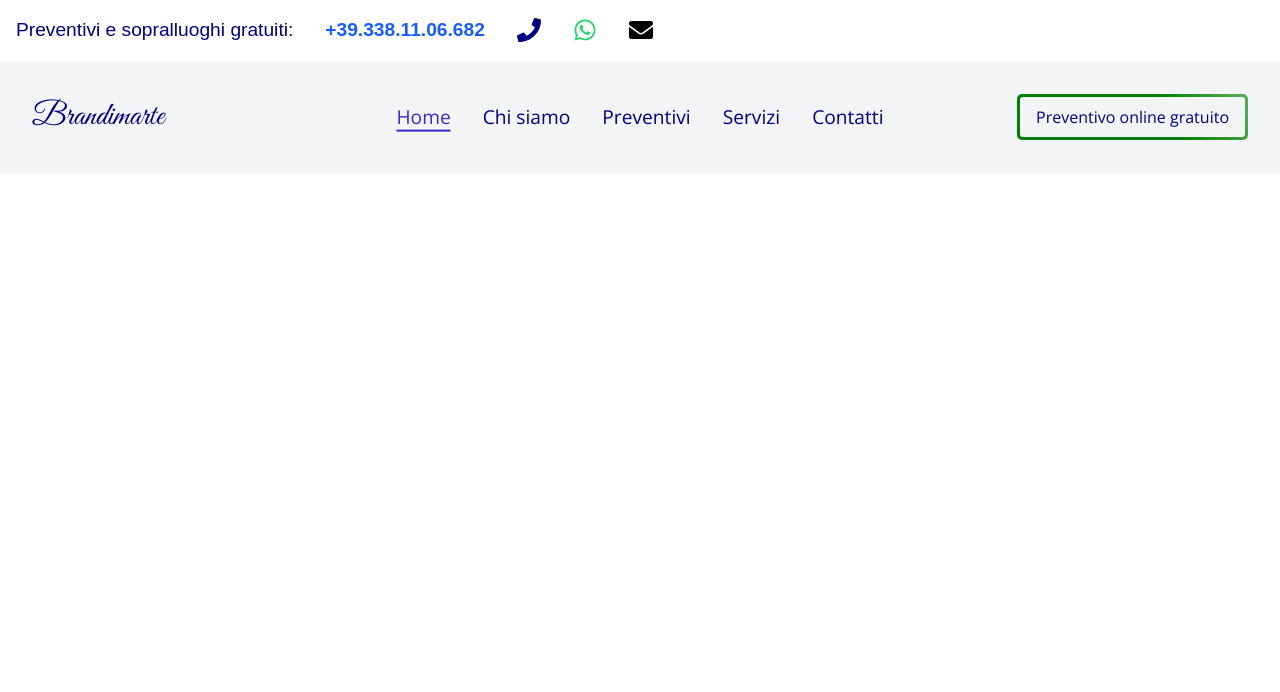
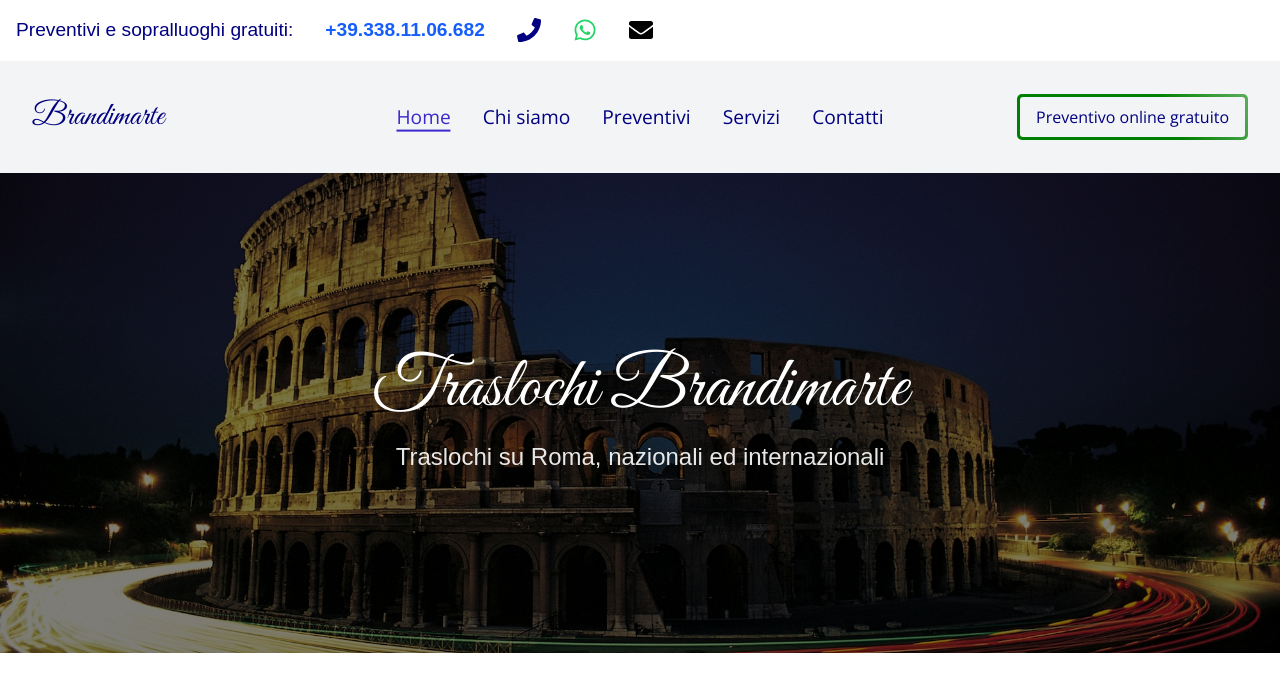
Before and after one commit to MarcoValeri/brandimarte-app, a Next.js app: page / in a window 1280 px wide. Shown: the top 692 px of the page. Built offline with nearby package versions, Linux system fonts and the light colour scheme; a web font is replaced by a local one.

Commit message:
Add header component

```diff
--- /dev/null
+++ b/app/components/Header/Header.tsx
@@ -0,0 +1,37 @@
+import Image from "next/image";
+import NavContact from "../NavContact/NavContact";
+import NavMenu from "../NavMenu/NavMenu";
+import colosseoImg from "@/app/assets/images/colosseo-a-roma.jpg";
+
+interface HeaderProps {
+    subtitle?: string;
+}
+
+const Header = ({ subtitle = "Traslochi su Roma, nazionali ed internazionali" }: HeaderProps) => {
+    return (
+        <header className="relative">
+            <NavContact />
+            <NavMenu />
+            <section className="relative h-[60vh] min-h-[400px] flex items-center justify-center overflow-hidden">
+                <Image
+                    src={colosseoImg}
+                    alt="Colosseo a Roma"
+                    fill
+                    className="object-cover"
+                    priority
+                />
+                <div className="absolute inset-0 bg-black/50" />
+                <div className="relative z-10 text-center px-4">
+                    <h1 className="font-[family-name:var(--font-great-vibes-nf)] text-5xl md:text-7xl text-white mb-4">
+                        Traslochi Brandimarte
+                    </h1>
+                    <h2 className="text-xl md:text-2xl text-white/90 font-light">
+                        {subtitle}
+                    </h2>
+                </div>
+            </section>
+        </header>
+    );
+};
+
+export default Header;
--- a/app/page.tsx
+++ b/app/page.tsx
@@ -1,12 +1,10 @@
-import NavContact from "./components/NavContact/NavContact";
-import NavMenu from "./components/NavMenu/NavMenu";
+import Header from "./components/Header/Header";
 
 const HomePage = () => {
     return (
         <div>
             <header>
-                <NavContact />
-                <NavMenu />
+                <Header />
             </header>
         </div>
     )
```
Also changed, not shown: app/assets/images/colosseo-a-roma.jpg (added).
